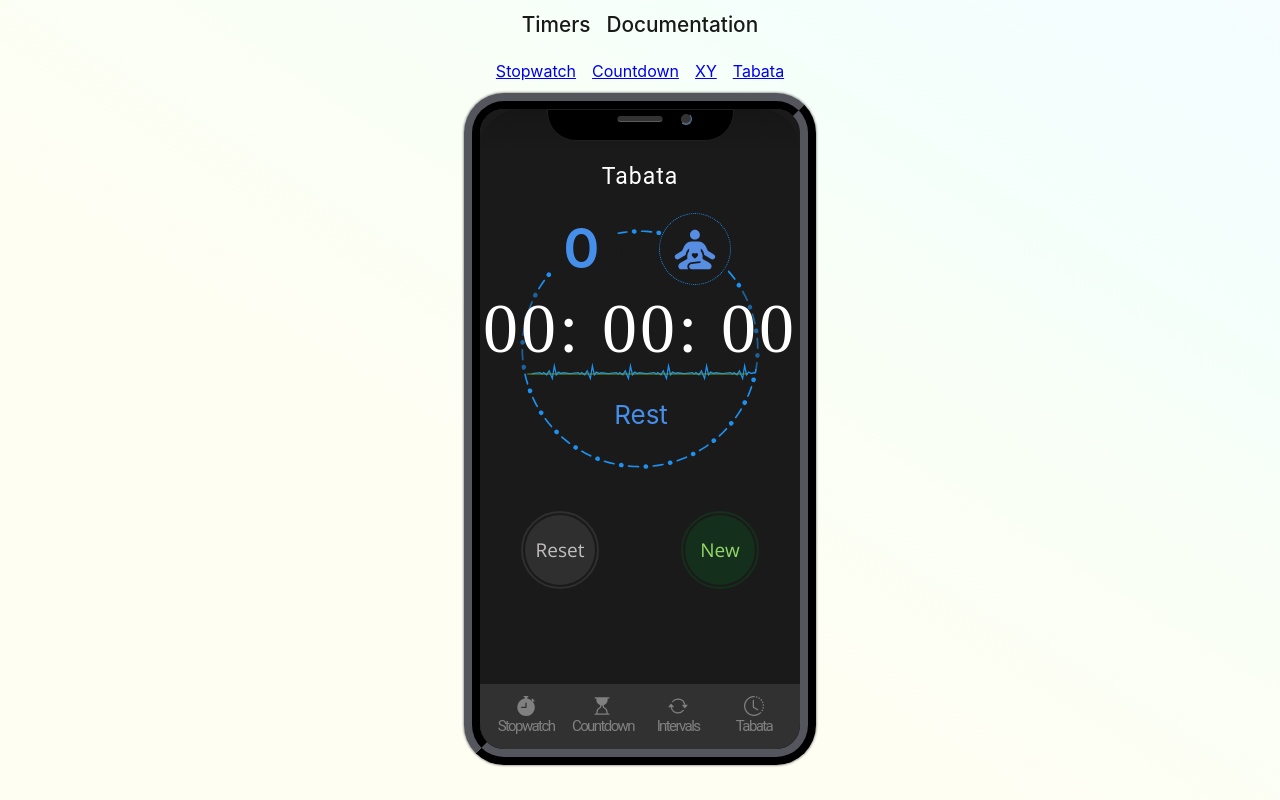
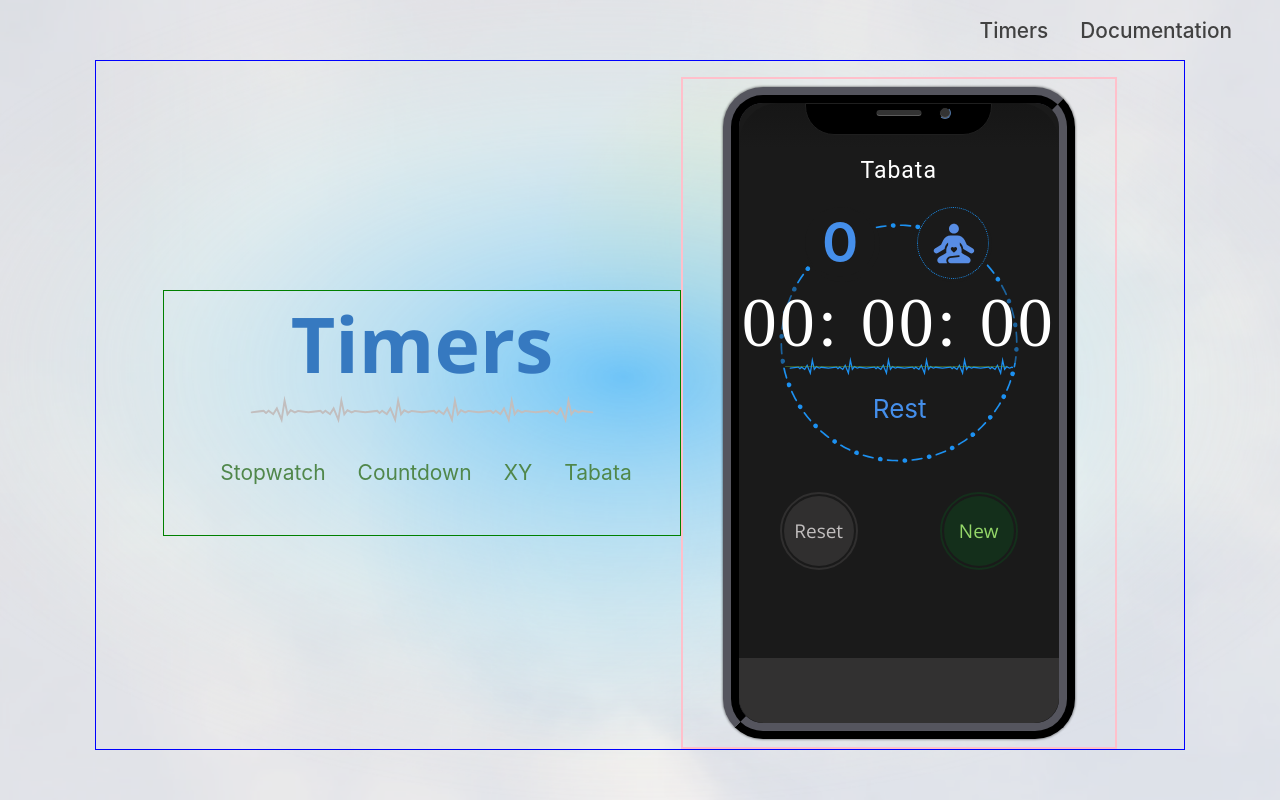
Before and after one commit to prof-tejera/assignment-1-agt25, a React (Create React App) app: page / in a window 1280 px wide. Built offline with nearby package versions, Linux system fonts and the light colour scheme; a web font is replaced by a local one.

Commit message:
worked on homepage

```diff
--- a/src/App.js
+++ b/src/App.js
@@ -5,32 +5,33 @@ import styled from "styled-components";
 import DocumentationView from "./views/DocumentationView";
 import TimersView from "./views/TimersView";
 
+import Background from "./images/background.png";
+
 
 const Container = styled.div`
-background-image: linear-gradient(to left bottom,
-  #f5fdff, #f4fefe, #f4fffc, #f6fff9,
-  #f9fff6, #fbfff5, #fdfef4, #fffef3,
-  #fffef3, #fffef3, #fffef3, #fffef3);
+  background-image: url(${Background});
+  background-repeat: none;
+  background-position: center;
+  background-size: cover;
   height: 100vh;
   overflow: auto;
   text-align: center;
   ul {
+    text-align: right;
     list-style: none;
-    padding: 0.25rem;
-    margin: 0;
+    padding-right: 2rem;
   };
   li {
     display: inline-block;
-    padding: 0.5rem;
-
-
+    padding: 0.1rem 1rem 0.1rem 1rem;
+    color: #414141;
   };
+  a {
+    color: #414141;
+  }
   a:hover {
     color: orangered;
   };
-  nav {
-    margin: 0;
-  }
   h3 {
     font-family: Roboto;
     font-size: 23px;
--- a/src/components/generic/BottomNav.js
+++ b/src/components/generic/BottomNav.js
@@ -3,6 +3,10 @@ import styled from "styled-components";
 import { BrowserRouter as Router, Switch, Route, Link } from "react-router-dom";
 import { StopwatchFill, HourglassTop, ArrowRepeat, ClockHistory } from 'react-bootstrap-icons';
 
+import Stopwatch from "../timers/Stopwatch";
+import Countdown from "../timers/Countdown";
+import XY from "../timers/XY";
+import Tabata from "../timers/Tabata";
 
 const Container = styled.div`
 display: inline-flex;
@@ -41,57 +45,7 @@ class BottomNav extends React.Component {
 
             <>
            <Container>
-           <Router>
-        <nav>
-          <ul>
-            <li>
-              <NavLink to="/">
-                <StopwatchFill size={20}/>
-                <div>Stopwatch
-                  </div>
-                </NavLink>
-            </li>
-            <li>
-              <NavLink to="/Countdown">
-              <HourglassTop size={20}/>
-                <div>Countdown
-                  </div>
-              </NavLink>
-            </li>
-            <li>
-            <NavLink to="/">
-              <ArrowRepeat size={20}/>
-                <div>Intervals
-                  </div>
-              </NavLink>
-            </li>
-            <li>
-            <NavLink to="/">
-              <ClockHistory size={20}/>
-                <div>Tabata
-                  </div>
-              </NavLink>
-            </li>
-          </ul>
-        </nav>
-        <Switch>
-          <Route path="/">
 
-
-          </Route>
-          <Route path="/">
-
-
-          </Route>
-          <Route path="/">
-
-          </Route>
-
-          <Route path="/">
-
-          </Route>
-        </Switch>
-      </Router>
         </Container>
         </>
         );
--- a/src/components/generic/Device.js
+++ b/src/components/generic/Device.js
@@ -7,11 +7,11 @@ import BottomNav from "./BottomNav"
 const deviceDimensions = {
     phone: {
         width: 320,
-        height: 640,
+        height: 620,
     },
     tablet: {
         width: 420,
-        height: 660,
+        height: 640,
     }
 };
 
--- a/src/components/generic/ProgressBar.js
+++ b/src/components/generic/ProgressBar.js
@@ -10,7 +10,7 @@ const darkOrangeColor = "#BF3604";
 
 const ProgressFill = styled.div`
     position: relative;
-    top: -23px;
+    top: -25px;
     width: 96%;
     background-color: #65A03178;
     animation: progressAnimation ${(props) => props.time}s;
--- a/src/components/timers/Countdown.js
+++ b/src/components/timers/Countdown.js
@@ -2,7 +2,11 @@ import React from "react";
 
 class Countdown extends React.Component {
   render() {
-    return null;
+    return (
+      <div>
+    <h2>Countdown!!!!!!!!!!!!!!!!!</h2>
+    </div>
+    )
   }
 }
 
--- a/src/components/timers/Stopwatch.js
+++ b/src/components/timers/Stopwatch.js
@@ -6,7 +6,6 @@ import styled from "styled-components";
 import TimerInputs from "../generic/TimerInputs";
 import { timeInSeconds } from "../../utils/helpers";
 import ActionButton from "../generic/ActionButton";
-
 
 
 
@@ -69,18 +68,10 @@ class Stopwatch extends React.Component {
   handlePause = () => {
 
   }
-
-  handleStopwatch = () => {
-    console.log('Timer started!!!!');
-    this.setState({actionBtn: "Pause"});
-  }
-
   handleReset = () => {
     this.setState({hours: "00", minutes: "00", seconds: "00"});
     this.setState({actionBtn: "New"});
   }
-
-
 
   handleInputs = (e) => {
     this.setState({
--- a/src/index.css
+++ b/src/index.css
@@ -1,7 +1,7 @@
 /* * {
   border: 1px solid red;
-} */
-
+}
+ */
 
 
 @import url('https://fonts.googleapis.com/css2?family=Open+Sans&display=swap');
--- a/src/views/TimersView.js
+++ b/src/views/TimersView.js
@@ -1,5 +1,6 @@
 import React from "react";
 import { BrowserRouter as Router, Switch, Route, Link } from "react-router-dom";
+import styled from "styled-components";
 
 
 import Stopwatch from "../components/timers/Stopwatch";
@@ -7,68 +8,137 @@ import Countdown from "../components/timers/Countdown";
 import XY from "../components/timers/XY";
 import Tabata from "../components/timers/Tabata";
 
+import HeartRate from "../images/grey-heart-rate.svg";
 
-// const Timers = styled.div`
-//   display: flex;
-//   flex-direction: column;
-//   align-items: center;
-// `;
 
-// const Timer = styled.div`
-//   border: 1px solid gray;
-//   padding: 20px;
-//   margin: 10px;
-//   font-size: 1.5rem;
-// `;
+const Container = styled.div`
+  display: flex;
+  flex-direction: row;
+  flex-wrap: wrap-reverse;
+  justify-content: center;
+  align-items: center;
+  width: 85%;
+  align-content: center;
+  border: 1px solid blue;
+  margin: 0 auto;
+  padding-top: 1rem;
+`
 
-// const TimerTitle = styled.div``;
+const Intro = styled.div`
+  border: 1px solid green;
+  img {
+    margin-top: -1rem;
+  };
+  ul {
+    margin-bottom: 3rem;
+    display: flex;
+  flex-direction: row;
+  flex-wrap: wrap;
+  justify-content: space-around;
+  align-items: baseline;
+  align-content: center;
+    li {
+      font-size: 21px;
+      color: #50874A;
+      :hover, :active {
+        color: #33492C;
+      }
+    };
 
-function App() {
+  };
+`;
 
+
+const Timer = styled.div`
+  border: 2px solid pink;
+  padding: 0.5rem 2.5rem 0.5rem 2.5rem;
+
+
+`;
+
+
+const TimerTitle = styled.h1`
+  font-size: 77px;
+  font-family: Open Sans;
+  color: #3679C0;
+  margin: 0 auto;
+
+`;
+
+class TimersView extends React.Component {
+  constructor() {
+    super();
+    this.state = {
+      fontsLoaded: false,
+      activeComponent: "Stopwatch"
+
+    }
+  }
+  componentDidMount() {
+    document.fonts.ready.then(() => {
+        this.setState({
+            fontsLoaded: true
+        })
+    })
+  }
+
+
+
+  render() {
+    const timers = [
+      { title: "Stopwatch", C: <Stopwatch /> },
+      { title: "Countdown", C: <Countdown /> },
+      { title: "XY", C: <XY /> },
+      { title: "Tabata", C: <Tabata /> },
+    ];
 
   return (
       <>
-      <Router>
-        <nav>
-          <ul>
-            <li>
-              <Link to="/">Stopwatch</Link>
-            </li>
-            <li>
-              <Link to="/countdown">Countdown</Link>
-            </li>
-            <li>
-              <Link to="/xy">XY</Link>
-            </li>
-            <li>
-              <Link to="/tabata">Tabata</Link>
-            </li>
-          </ul>
-        </nav>
-        <Switch>
-          <Route path="/">
-            <Stopwatch />
+      {this.state.fontsLoaded &&
+        <Container>
+          <Intro>
+            <TimerTitle>Timers</TimerTitle>
+            <img src={HeartRate} width="350px" alt="Heart beat line vector"/>
+            <ul>
+              {timers.map((timer) => (
+                <li onClick={() => {this.setState({
+                  activeComponent: timer.title
+                })}}>
+                {timer.title}
+               </li>
+              )
 
-          </Route>
-          <Route path="/countdown">
-            <Countdown />
 
-          </Route>
-          <Route path="/xy">
-            <XY />
-          </Route>
+              )}
+            </ul>
+          </Intro>
 
-          <Route path="/tabata">
-            <Tabata />
-          </Route>
-        </Switch>
-      </Router>
 
+
+        <Timer>
+
+        {this.state.activeComponent === "Stopwatch" &&
+          <Stopwatch/>
+        }
+        {this.state.activeComponent === "Countdown" &&
+          <Countdown/>
+        }
+        {this.state.activeComponent === "XY" &&
+          <XY/>
+        }
+        {this.state.activeComponent === "Tabata" &&
+          <Tabata/>
+        }
+
+        </Timer>
+        </Container>
+      }
 
       </>
 
 
   );
+  }
 }
 
-export default App;
+export default TimersView;
```
Also changed, not shown: src/components/generic/TimerScreen.js (+3 -6 lines), src/images/background.png (added), src/images/grey-heart-rate.svg (added).
